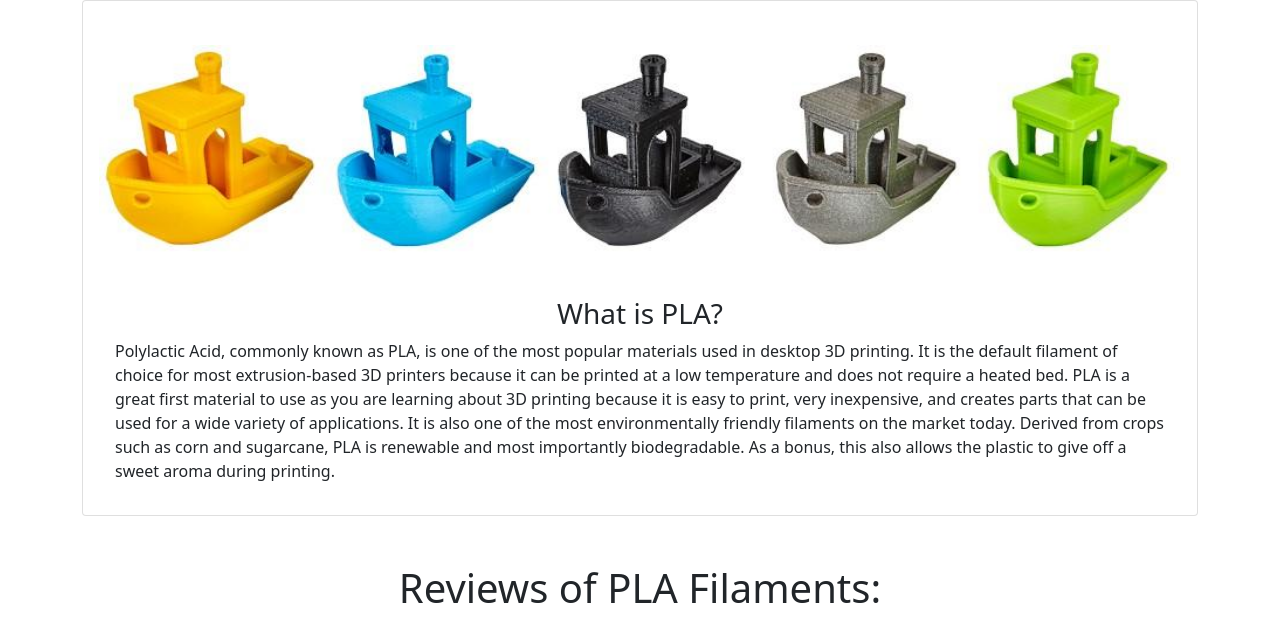
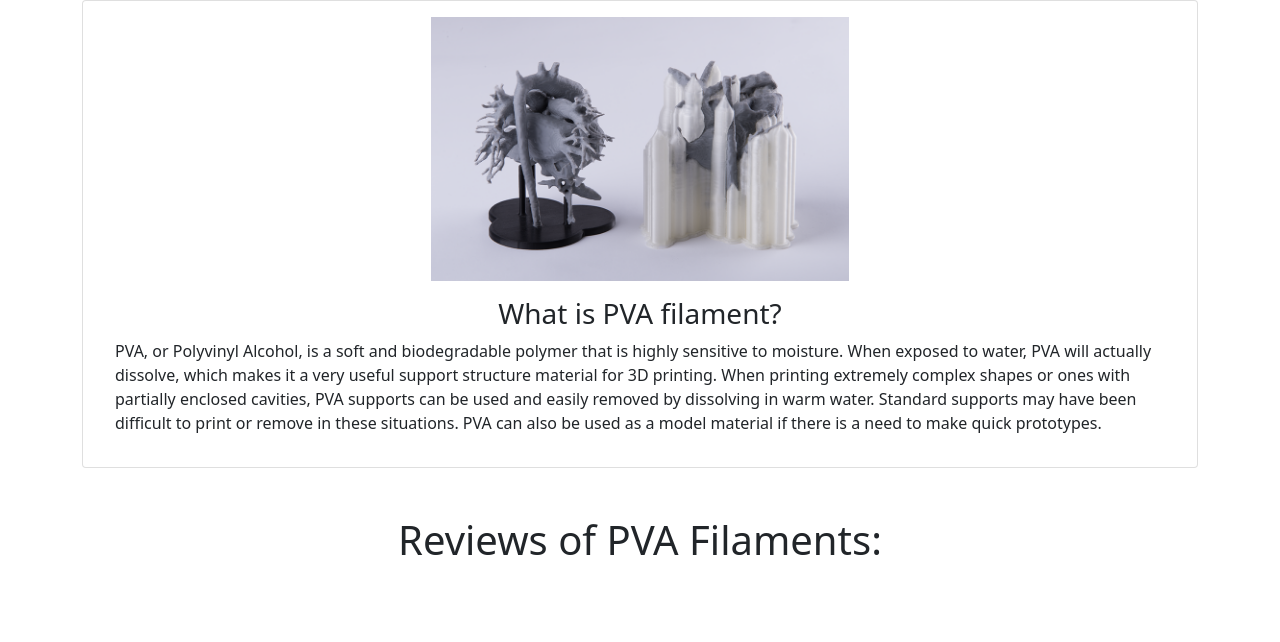
Before and after one commit to Gilleece/filament-review, a Flask app: page /pva in a window 1280 px wide. Shown: the part 76-718 px from the top of the page. Run offline with Flask 2, Linux system fonts and the light colour scheme; data that the repository does not hold is empty; some libraries are stand-ins or nearby versions.

Commit message:
Add pva.html

```diff
--- a/templates/materials/pva.html
+++ b/templates/materials/pva.html
@@ -4,27 +4,26 @@
     <div class="row justify-content-center">
         <div class="col-12">
             <div class="card p-3 mb-5 bg-body">
-                <img src="/static/images/pla_example.jpg" class="card-img-top review-image" alt="Review image">
+                <img src="/static/images/pva_example.png" class="card-img-top review-image" alt="PVA example image">
                 <div class="card-body">
-                    <h3 class="card-title text-center">What is PLA?</h3>
+                    <h3 class="card-title text-center">What is PVA filament?</h3>
                     <p class="card-text">
-                        Polylactic Acid, commonly known as PLA, is one of the most popular materials used in desktop 3D printing.
-                        It is the default filament of choice for most extrusion-based 3D printers because it can be printed at a
-                        low temperature and does not require a heated bed. PLA is a great first material to use as you are learning
-                        about 3D printing because it is easy to print, very inexpensive, and creates parts that can be used for a
-                        wide variety of applications. It is also one of the most environmentally friendly filaments on the market
-                        today. Derived from crops such as corn and sugarcane, PLA is renewable and most importantly biodegradable.
-                        As a bonus, this also allows the plastic to give off a sweet aroma during printing.
+                        PVA, or Polyvinyl Alcohol, is a soft and biodegradable polymer that is highly sensitive to moisture. When exposed
+                        to water, PVA will actually dissolve, which makes it a very useful support structure material for 3D printing.
+                        When printing extremely complex shapes or ones with partially enclosed cavities, PVA supports can be used and easily
+                        removed by dissolving in warm water. Standard supports may have been difficult to print or remove in these situations.
+                        PVA can also be used as a model material if there is a need to make quick prototypes.
                     </p>
                 </div>
             </div>
         </div>
     </div>
 
-    <h1 class="text-center mb-5">Reviews of PLA Filaments: </h1>
+    <h1 class="text-center mb-5">Reviews of PVA Filaments: </h1>
 
     <div class="row row-cols-1 row-cols-md-2 g-4">
         {% for review in reviews %}
+            {% if review.material_name == "PVA" %}
                 <div class="col">
                     <div class="card review-card shadow p-3 mb-5 bg-body rounded">
                         <img src="{{ review.image_url }}" class="card-img-top review-image" alt="Review image">
@@ -121,6 +120,7 @@
                         </div>
                     </div>
                 </div>
+            {% endif %}
         {% endfor %}
     </div>
 
```
Also changed, not shown: static/images/hips.jpg, static/images/pva.jpg, static/images/pva_example.png (added). Lines whose indentation alone changed are shown as unchanged.
